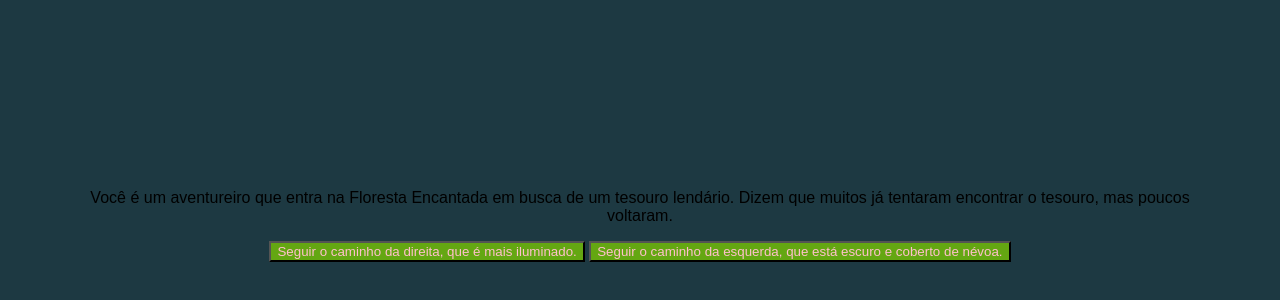
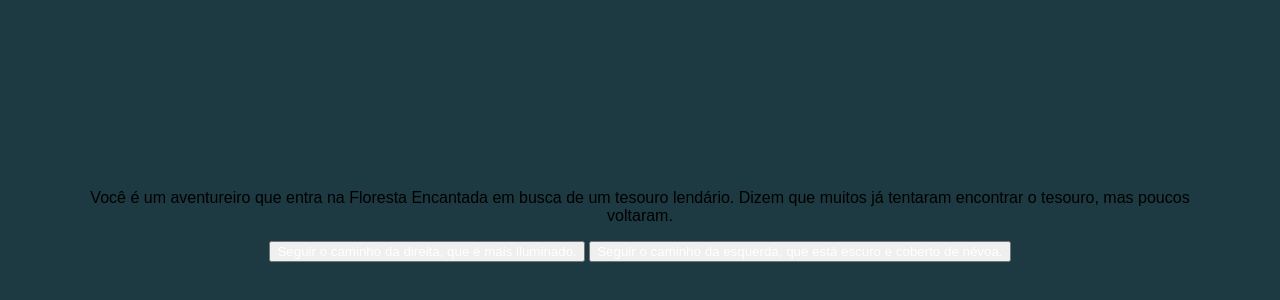
Before and after one commit to isasantos09/Criando-minha-aventura, a plain HTML site: page index.html in a window 1280 px wide. Shown: the part 142-442 px from the top of the page. Drawn offline with Linux system fonts and the light colour scheme; a web font is replaced by a local one.

Commit message:
Update style.css

```diff
--- a/style.css
+++ b/style.css
@@ -10,8 +10,8 @@ body {
 }
 
 button {
-    background-color: #64A712;
-    color: Pink;
+    background-color: Rosa;
+    color: White;
     font-family: "Bai Jamjuree", sans-serif;
 }
 
```
